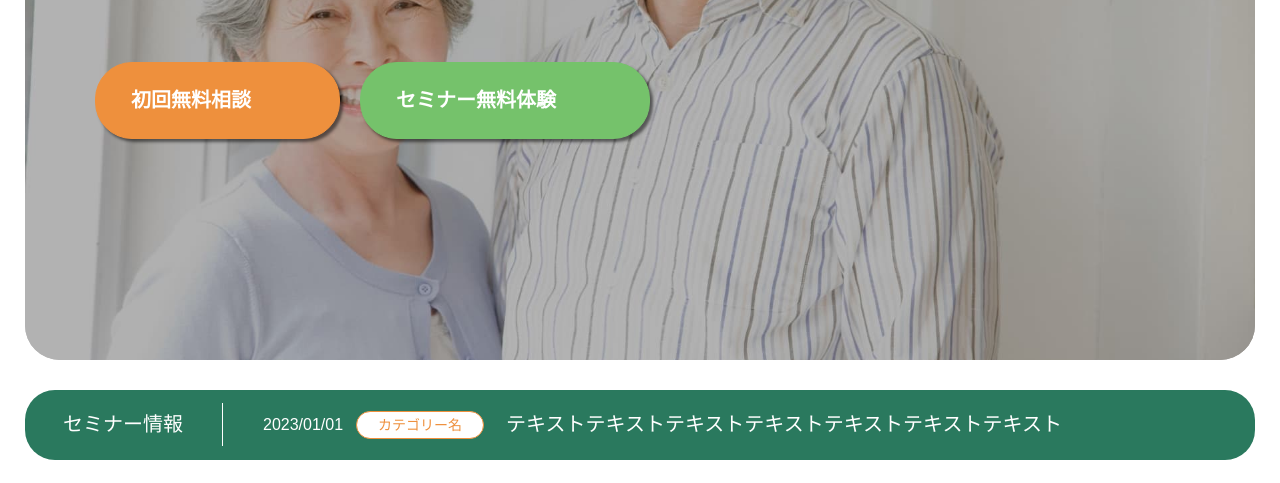
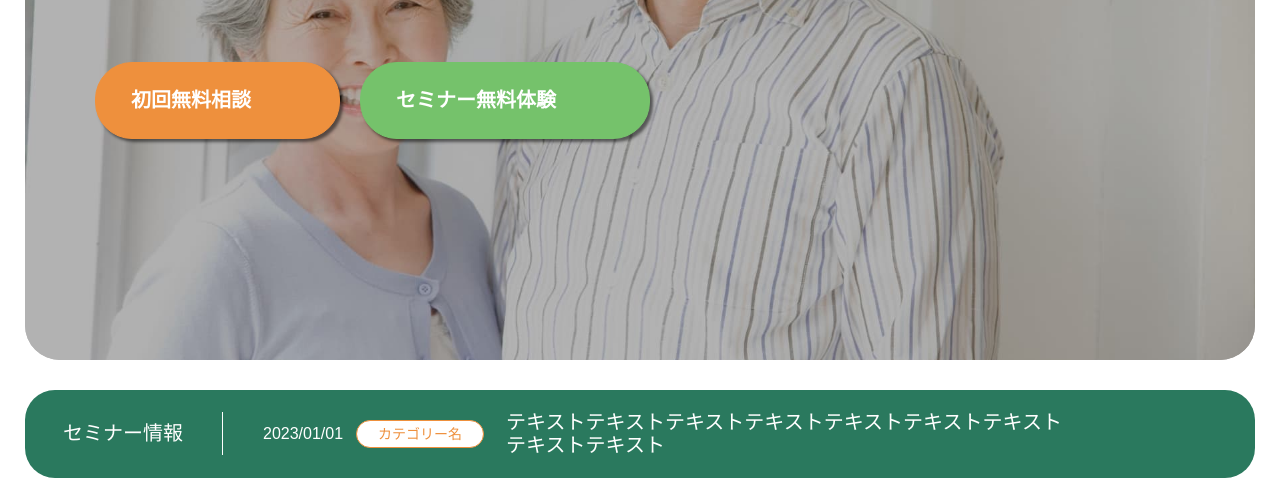
Before and after one commit to syuto-nonaka/test230618, a plain HTML site: page index.html in a window 1280 px wide. Shown: the part 469-952 px from the top of the page. Drawn offline with nearby package versions, Linux system fonts and the light colour scheme.

Commit message:
テキストの追加(6回目)

```diff
--- a/index.html
+++ b/index.html
@@ -165,7 +165,8 @@
               <time datetime="2023-01-01" class="info__date">2023/01/01</time>
               <p class="info__cat">カテゴリー名</p>
               <p class="info__title">
-                テキストテキストテキストテキストテキストテキストテキスト
+                テキストテキストテキストテキストテキストテキストテキスト<br>
+                テキストテキスト
               </p>
             </div>
           </a>
```
